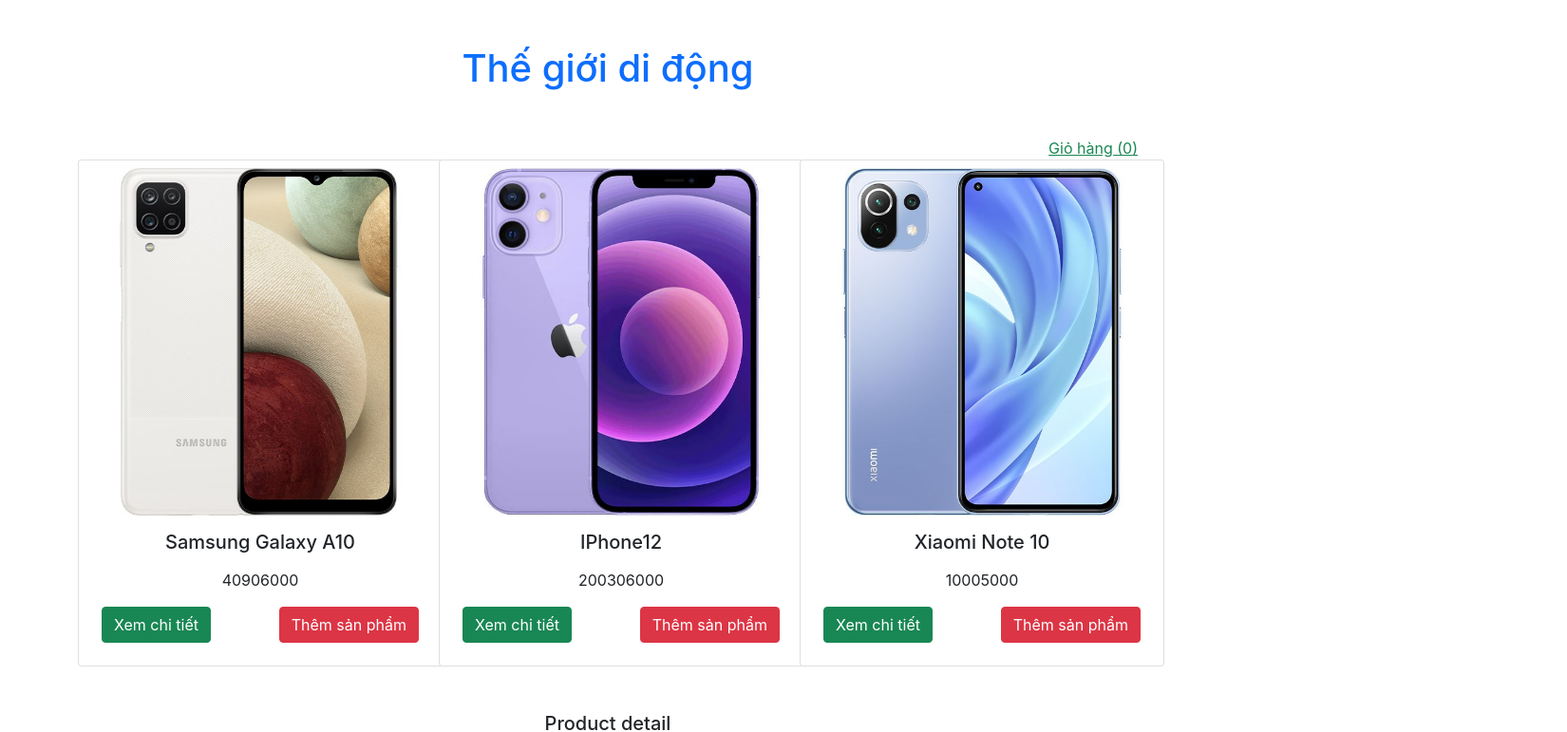
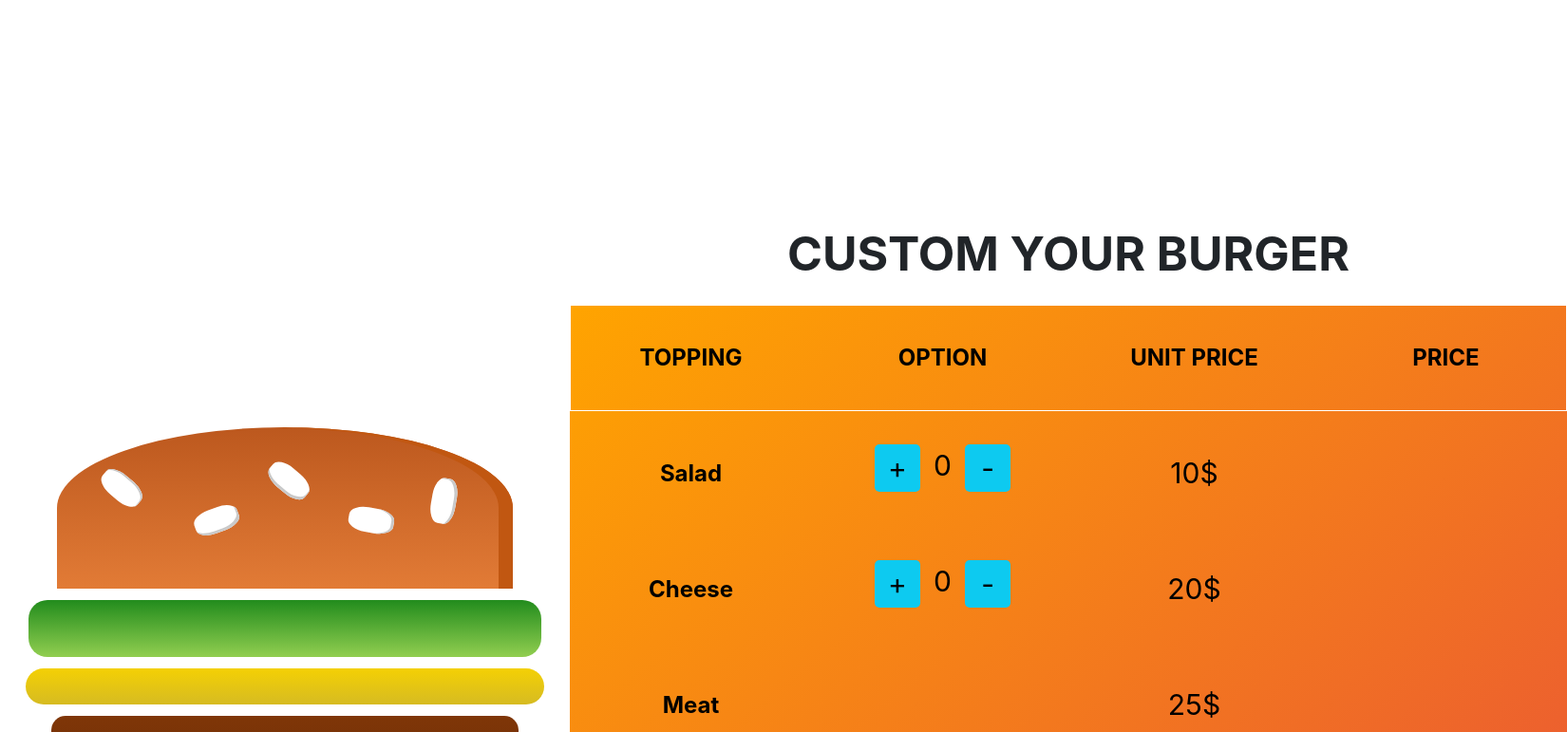
Before and after one commit to khanhlong2008/DBP-CIJS-D10, a React (Create React App) app: page / in a window 1280 px wide. Shown: the top 771 px of the page at 95% size, 1650 px wide, since content can reach past the window. Built offline with nearby package versions, Linux system fonts and the light colour scheme.

Commit message:
update +-

```diff
--- a/src/App.js
+++ b/src/App.js
@@ -1,16 +1,16 @@
 import "./App.css";
 import React, { Component } from "react";
-// import LDMajor from "./lecture4/Burger/LDMajor";
+import LDMajor from "./lecture4/Burger/LDMajor";
 // import Car from "./lecture4/Car/Car";
-import SmartphoneStore from "./lecture4/SmartphoneStore/SmartstoreComponent";
+// import SmartphoneStore from "./lecture4/SmartphoneStore/SmartstoreComponent";
 
 class App extends Component {
   render() {
     return (
       <div className="App">
         {/* <Car /> */}
-        <SmartphoneStore />
-        {/* <LDMajor/> */}
+        {/* <SmartphoneStore /> */}
+        <LDMajor/>
       </div>
     );
   }
--- a/src/lecture4/Burger/Custom.jsx
+++ b/src/lecture4/Burger/Custom.jsx
@@ -1,20 +1,21 @@
 /* eslint-disable no-useless-constructor */
-/* eslint-disable no-undef */
-/* eslint-disable react/jsx-no-duplicate-props */
-/* eslint-disable no-unused-vars */
-/* eslint-disable jsx-a11y/anchor-is-valid */
+
 import { Component } from "react";
 import "./../Burger/burger.css";
-import UpdateAmout from "./UpdateAmout";
 class Custom extends Component {
+  constructor(props) {
+    super(props);
+    this.state = {
+          priceSalad: 10,
+          pricecheese: 20,
+          pricemeat: 25,
+          pricebacon: 28,
+    };
+  }
   render() {
-    const { salad, bacon, cheese, meat } = this.props.burgerBuilder;
-    const {
-      updateLess,
-      updateMore,
-      burgerBuilder,
-      selectedburgerBuilder,
-    } = this.props;
+    const { onMinusTopping, onPlusTopping, burgerBuilder } = this.props;
+    const { priceSalad, pricecheese, pricemeat, pricebacon ,} = this.state;
+    const { salad,cheese,meat,bacon} = burgerBuilder;
     return (
       <div className="custom">
         <p>CUSTOM YOUR BURGER</p>
@@ -26,56 +27,56 @@
           <div className="border1"></div>
           <div className="item item5 font">Salad</div>
           <div className="item item6 font-size">
-            <UpdateAmout
-              // quatity={quatity}
-              selectedburgerBuilder={selectedburgerBuilder}
+            {/* <UpdateAmout
               burgerBuilder={burgerBuilder}
-              updateMore={updateMore}
-              updateLess={updateLess}
-            />
+              onMinusTopping={onMinusTopping}
+              onPlusTopping={onPlusTopping}
+            /> */}
+            <div className="row">
+              <input
+                type="button"
+                value="+"
+                className="btn1 btn-info col"
+                onClick={() => onPlusTopping("salad"+1)}
+              />
+              <p className="col">{salad}</p>
+              <input
+                type="button"
+                value="-"
+                className="btn1 btn-info col"
+                onClick={() => onMinusTopping("salad"-1)}
+              />
+            </div>
           </div>
-          <div className="item item7 font-size">10$</div>
-          <div className="item item8 font-size">
-            {/* {this.showSubtotal(
-              this.state.money.price,
-              this.state.Quantity,
-            )} */}
+          <div className="item item7 font-size">{priceSalad}$</div>
+          <div className="item item8 font-size"></div>
+          <div className="item item9 font">Cheese</div>
+          <div className="item item10 font-size">{/* <UpdateAmout /> */}
+          <div className="row">
+              <input
+                type="button"
+                value="+"
+                className="btn1 btn-info col"
+                onClick={() => onPlusTopping(burgerBuilder)}
+              />
+              <p className="col">{cheese}</p>
+              <input
+                type="button"
+                value="-"
+                className="btn1 btn-info col"
+                onClick={() => onMinusTopping(burgerBuilder)}
+              />
+            </div>
           </div>
-          <div className="item item9 font">Cheese</div>
-          <div className="item item10 font-size">
-            <UpdateAmout
-              // quatity={quatity}
-              UpdateAmout={selectedburgerBuilder}
-              selectedburgerBuilder={burgerBuilder}
-              updateMore={updateMore}
-              updateLess={updateLess}
-            />
-          </div>
-          <div className="item item11 font-size">20$</div>
+          <div className="item item11 font-size">{pricecheese}$</div>
           <div className="item item12 font-size"></div>
           <div className="item item13 font">Meat</div>
-          <div className="item item14 font-size">
-            <UpdateAmout
-              // quatity={quatity}
-              selectedburgerBuilder={selectedburgerBuilder}
-              burgerBuilder={burgerBuilder}
-              updateMore={updateMore}
-              updateLess={updateLess}
-            />
-          </div>
-          <div className="item item15 font-size">25$</div>
+          <div className="item item14 font-size">{/* <UpdateAmout /> */}</div>
+          <div className="item item15 font-size">{pricemeat}$</div>
           <div className="item item16 font-size"></div>
           <div className="item item17 font">Bacon</div>
-          <div className="item item18 font-size">
-            <UpdateAmout
-              // quatity={quatity}
-              selectedburgerBuilder={selectedburgerBuilder}
-              burgerBuilder={burgerBuilder}
-              updateMore={updateMore}
-              updateLess={updateLess}
-            />
-          </div>
-          <div className="item item19 font-size">28$</div>
+          <div className="item item18 font-size">{/* <UpdateAmout /> */}</div>
+          <div className="item item19 font-size">{pricebacon}$</div>
           <div className="item item20 font-size"></div>
           <div className="border2"></div>
           <div className="item item21 font">TOTAL COST :</div>
@@ -93,10 +94,5 @@
       </div>
     );
   }
-  // showSubtotal = (price, Quantity)=> {
-  //   price = parseInt(price);
-  //   Quantity = parseInt(Quantity);
-  //   return price * Quantity;
-  // };
 }
 export default Custom;
--- a/src/lecture4/Burger/LDMajor.jsx
+++ b/src/lecture4/Burger/LDMajor.jsx
@@ -1,3 +1,5 @@
+/* eslint-disable no-unreachable */
+/* eslint-disable default-case */
 /* eslint-disable no-cond-assign */
 /* eslint-disable jsx-a11y/anchor-is-valid */
 import { Component } from "react";
@@ -8,72 +10,67 @@
   constructor(props) {
     super(props);
     this.state = {
-      burgerBuilder: [
-        {
-          id: 0,
-          name: "salad",
-          quatity: 0,
-          price: "10",
-        },
-        {
-          id: 1,
-          name: "cheese",
-          quatity: 0,
-          price: "20",
-        },
-        {
-          id: 2,
-          name: "meat",
-          quatity: 0,
-          price: "25",
-        },
-        {
-          id: 3,
-          name: "bacon",
-          quatity: 0,
-          price: "28",
-        },
-      ],
-      selectedburgerBuilder: {
-        id: 0,
-        name: "salad",
-        quatity: 1,
-        price: "10",
+      burgerBuilder: {
+        salad: 0,
+        cheese: 0,
+        meat: 0,
+        bacon: 0,
       },
+      custom :[]
     };
   }
+  onPlusTopping = (burgerBuilder) => {
+    const custom = this.state.burgerBuilder;
+    switch (custom) {
+      case 1:
+        custom.salad +=1
+        return this.setState({
+          custom: salad
+        })
+        break;
+      case 2:
+        cheese.cheese += 1
+        return this.setState({
+          cheese: cheese,
+        });
+        break;
+      case 3:
+        meat.meat +=1
+        return this.setState({
+          meat: meat,
+        });
+        break;
+      case 4:
+        bacon.bacon +=1
+        return this.setState({
+          bacon: bacon,
+        });
+        break;
+    }
+  };
+  onPlusTopping = (burgerBuilder, quatity) => {
+    if (quatity > 0) {
+      this.setState({
+        quatity: quatity,
+      });
+      console.log(burgerBuilder);
+    }
+  };
+  onMinusTopping = () => {};
+  render() {
+    const { burgerBuilder,custom } = this.state;
 
-  render() {
-    const { burgerBuilder } = this.state;
-    var { selectedburgerBuilder } = this.state;
     return (
       <div className=" display">
         <Box />
         <Custom
-
+        custom={custom}
           burgerBuilder={burgerBuilder}
-          updateLess={this.updateLess}
-          updateMore={this.updateMore}
-          Custom={selectedburgerBuilder}
+          onPlusTopping={this.onPlusTopping}
+          onMinusTopping={this.onMinusTopping}
         />
       </div>
     );
   }
-  updateMore = (selectedburgerBuilder, quatity) => {
-    if (quatity > 0) {
-      this.setState({
-        quatity: quatity,
-      });
-    }
-    console.log(selectedburgerBuilder);
-  };
-  updateLess = (selectedburgerBuilder, quatity) => {
-    if (quatity > 0) {
-      this.setState({
-        quatity: quatity,
-      });
-    }
-    console.log(selectedburgerBuilder);
-  };
 }
 export default LDMajor;
--- a/src/lecture4/SmartphoneStore/ProductDetail.js
+++ b/src/lecture4/SmartphoneStore/ProductDetail.js
@@ -1,3 +1,4 @@
+/* eslint-disable jsx-a11y/alt-text */
 import React, { Component } from "react";
 
 export default class ProductDetail extends Component {
--- a/src/lecture4/SmartphoneStore/ProductItem.js
+++ b/src/lecture4/SmartphoneStore/ProductItem.js
@@ -1,3 +1,4 @@
+/* eslint-disable jsx-a11y/anchor-is-valid */
 import React, { Component } from "react";
 
 export default class ProductItem extends Component {
--- a/src/lecture4/SmartphoneStore/SmartstoreComponent.js
+++ b/src/lecture4/SmartphoneStore/SmartstoreComponent.js
@@ -143,7 +143,6 @@
           products={products}
           onSelectedProduct={this.onSelectedProduct}
           onAddToCart={this.onAddToCart}
-
         />
         <ProductDetail productDetail={selectedProduct} />
         <Cart
```
Also changed, not shown: src/lecture4/Burger/UpdateAmout.jsx (deleted, +0 -36 lines).
